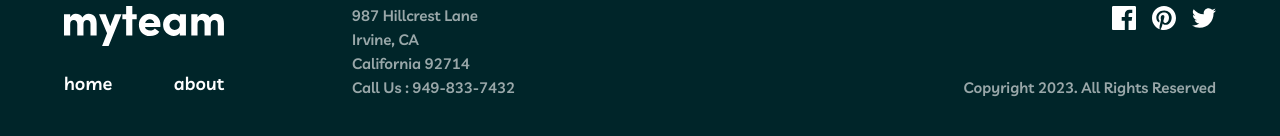
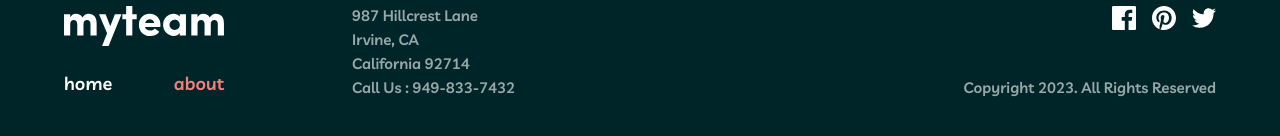
Before and after one commit to brandonmitchell217/myteam, a Next.js app: page /about in a window 1280 px wide. Shown: the part 2210-2346 px from the top of the page. Built offline with nearby package versions, Linux system fonts and the light colour scheme.

Commit message:
[wip]: active link in footer

```diff
--- a/components/ui/Footer.tsx
+++ b/components/ui/Footer.tsx
@@ -1,11 +1,40 @@
-import React, { ReactElement } from "react";
+"ues client";
+import React, { ReactElement, useEffect, useState } from "react";
 import Logo from "../../public/logo.svg";
 import FacebookIcon from "../../public/icon-facebook.svg";
 import TwitterIcon from "../../public/icon-twitter.svg";
 import PinterestIcon from "../../public/icon-pinterest.svg";
 import Link from "next/link";
+import { usePathname } from "next/navigation";
 
 export default function Footer() {
+  const pathname = usePathname();
+  const [isActive, setIsActive] = useState<number>();
+
+  useEffect(() => {
+    switch (pathname) {
+      case "/":
+        pathname === "/" && setIsActive(0);
+        break;
+      case "/about":
+        pathname === "/about" && setIsActive(1);
+        break;
+      default:
+        setIsActive(undefined);
+    }
+  }, [pathname]);
+
+  const navLinks = [
+    {
+      label: "Home",
+      path: "/",
+    },
+    {
+      label: "About",
+      path: "/about",
+    },
+  ];
+
   const socials: { name: string; icon: ReactElement; link: string }[] = [
     {
       name: "Facebook",
@@ -33,16 +62,18 @@ export default function Footer() {
             </Link>
 
             <ul className="flex w-full justify-between text-lg text-white font-semibold lowercase">
-              <li>
-                <Link href="/" className="hover:text-flory">
-                  Home
-                </Link>
-              </li>
-              <li>
-                <Link href="/about" className="hover:text-flory">
-                  About
-                </Link>
-              </li>
+              {navLinks.map((link, index) => (
+                <li key={index}>
+                  <Link
+                    href={link.path}
+                    className={`hover:text-flory ${
+                      isActive === index ? "text-flory" : ""
+                    }`}
+                  >
+                    {link.label}
+                  </Link>
+                </li>
+              ))}
             </ul>
           </div>
 
--- a/components/ui/Nav.tsx
+++ b/components/ui/Nav.tsx
@@ -79,7 +79,7 @@ export default function Nav() {
           size={32}
           onClick={() => setShowMenu(!showMenu)}
         />
-        <div className="bg-casul w-1/2 h-full py-20 px-8">
+        <div className="bg-casul w-1/2 h-full py-20 px-4">
           <ul className="flex flex-col gap-8 text-lg mt-12 mb-32 font-bold lowercase">
             {navLinks.map((link, index) => (
               <li key={index}>
--- a/tailwind.config.js
+++ b/tailwind.config.js
@@ -26,7 +26,6 @@ module.exports = {
         sm: ["0.938rem", { lineHeight: "1.25rem" }],
       },
     },
-    backfaceVisibility: ["hidden"],
   },
   plugins: [],
 };
```
